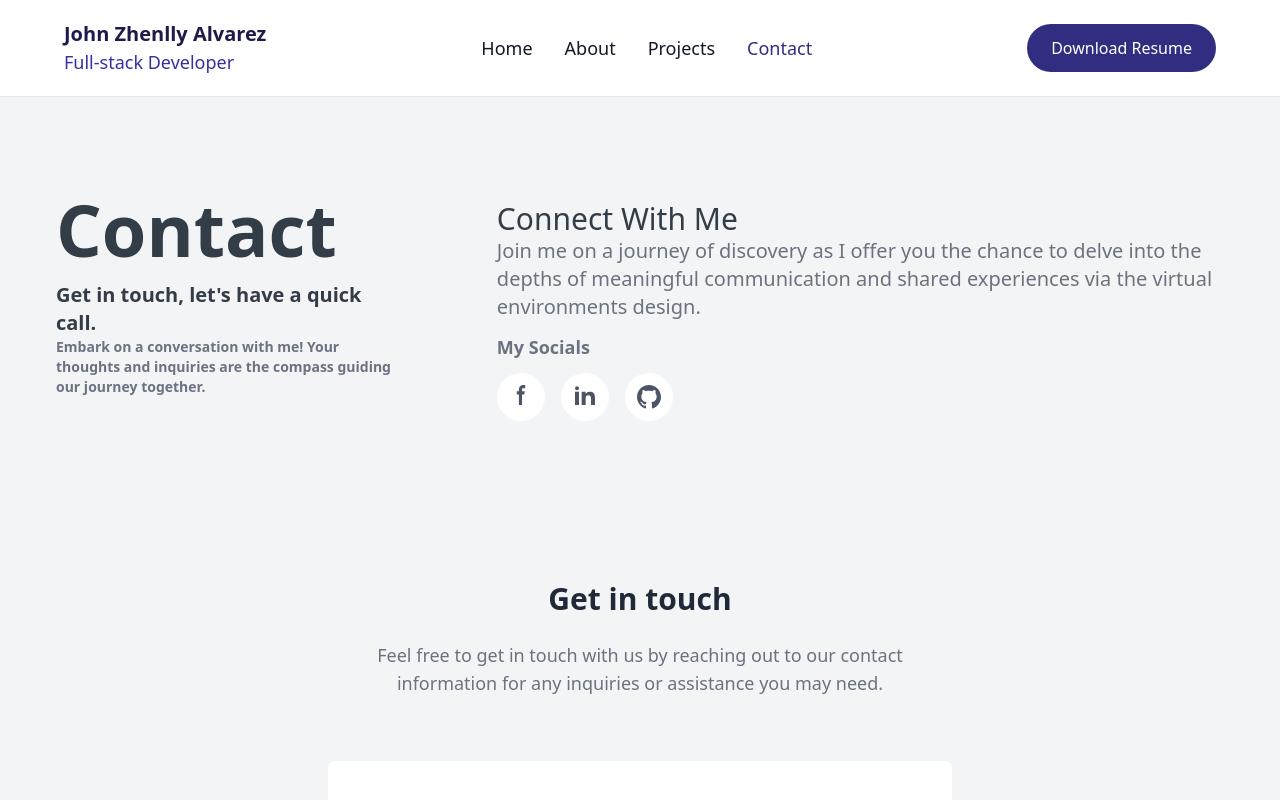
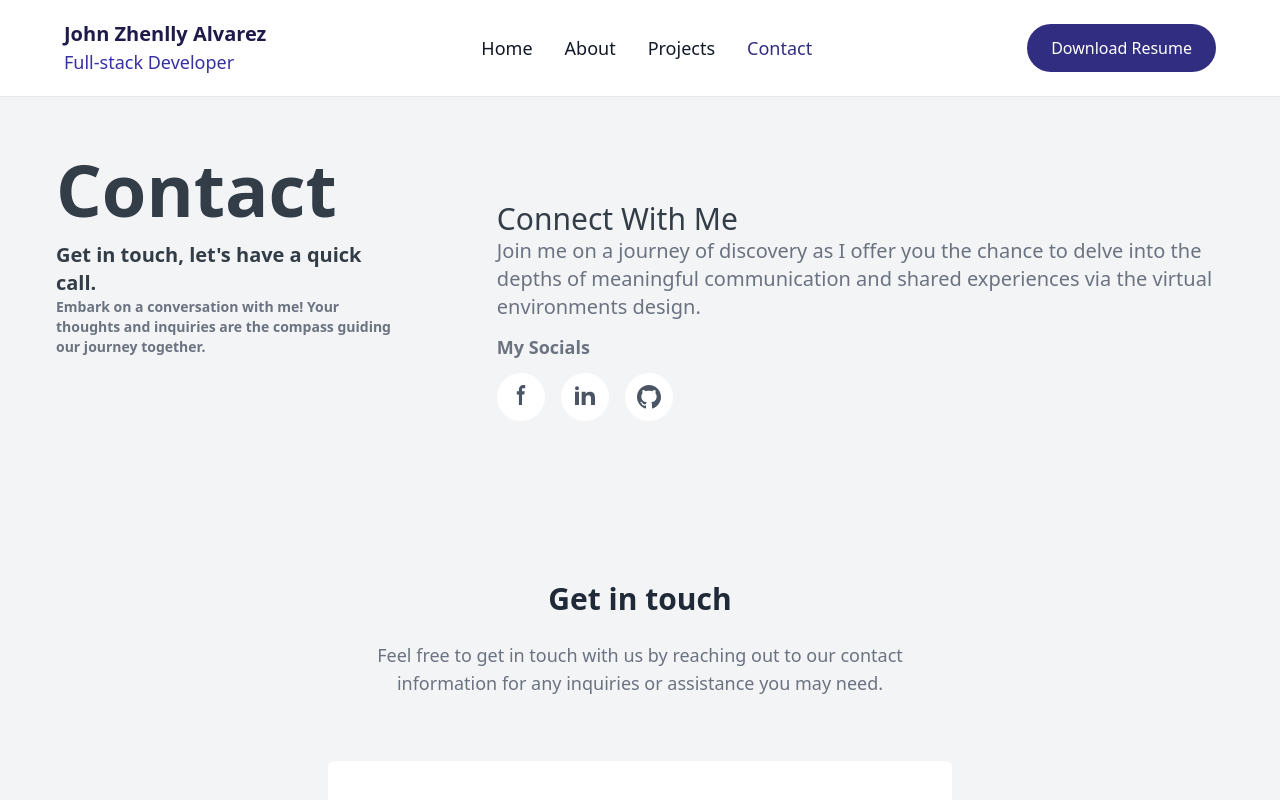
Before and after one commit to zhenllyalvarez/zhen-vue-portfolio, a Vue app: page /contact in a window 1280 px wide. Shown: the top 800 px of the page. Built offline with nearby package versions, Linux system fonts and the light colour scheme.

Commit message:
updated the contact

```diff
--- a/src/views/ContactView.vue
+++ b/src/views/ContactView.vue
@@ -10,7 +10,7 @@ const pageTitle = "Contact";
     <section class="bg-gray-100 sm:p-2">
       <div class="p-0 lg:p-12 sm:p-8 md:p-12 lg:flex sm:col gap-24">
         <div class="">
-          <h1 class="font-bold lg:text-7xl md:text-4xl sm:text-3xl mt-10">Contact</h1>
+          <h1 class="font-bold lg:text-7xl md:text-4xl sm:text-3xl">Contact</h1>
           <h1 class="font-semibold mt-4 lg:text-xl md:text-md">
             Get in touch, let's have a quick call.
           </h1>
```
Also changed, not shown: 7 other files (tests, documents, lock files or other folders).
